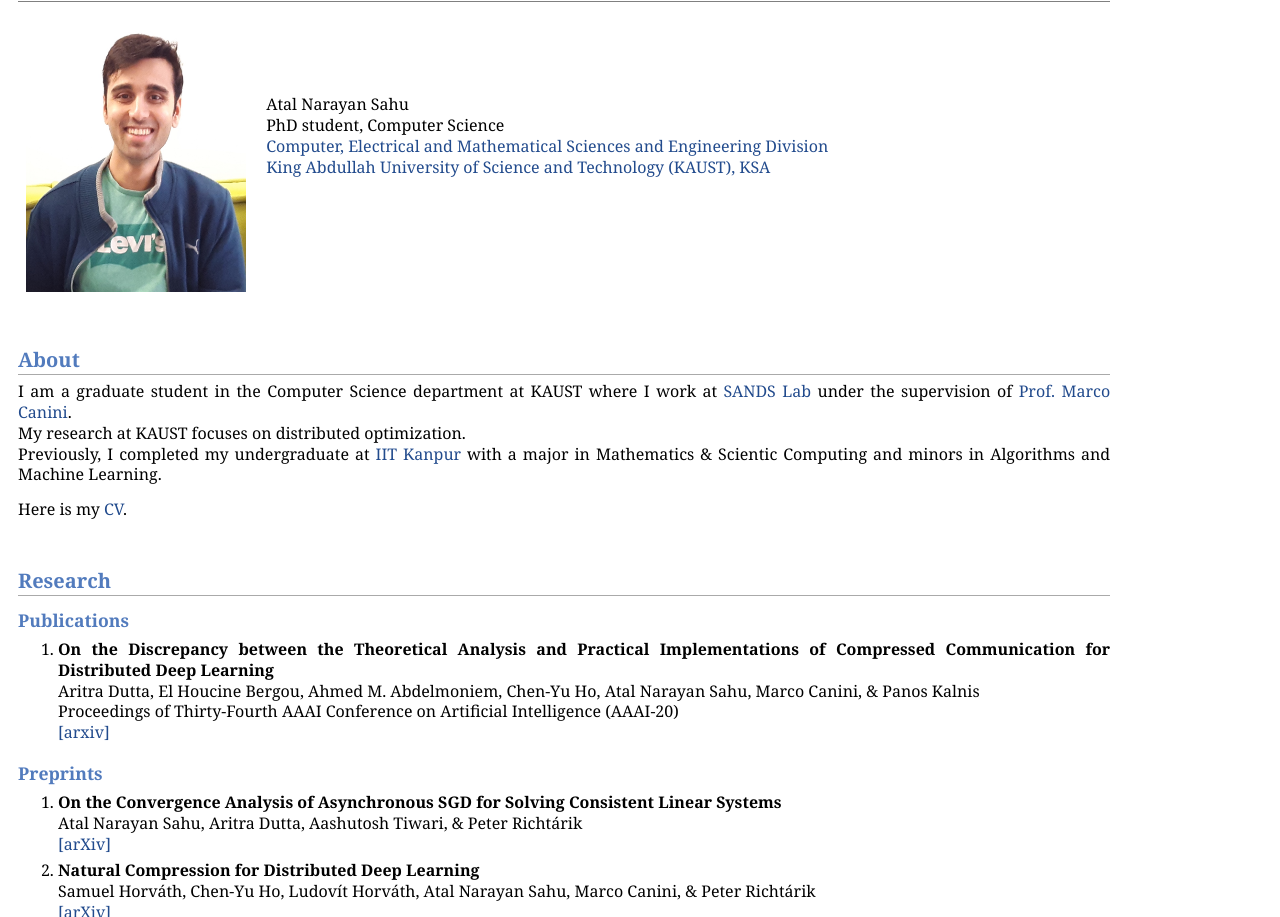
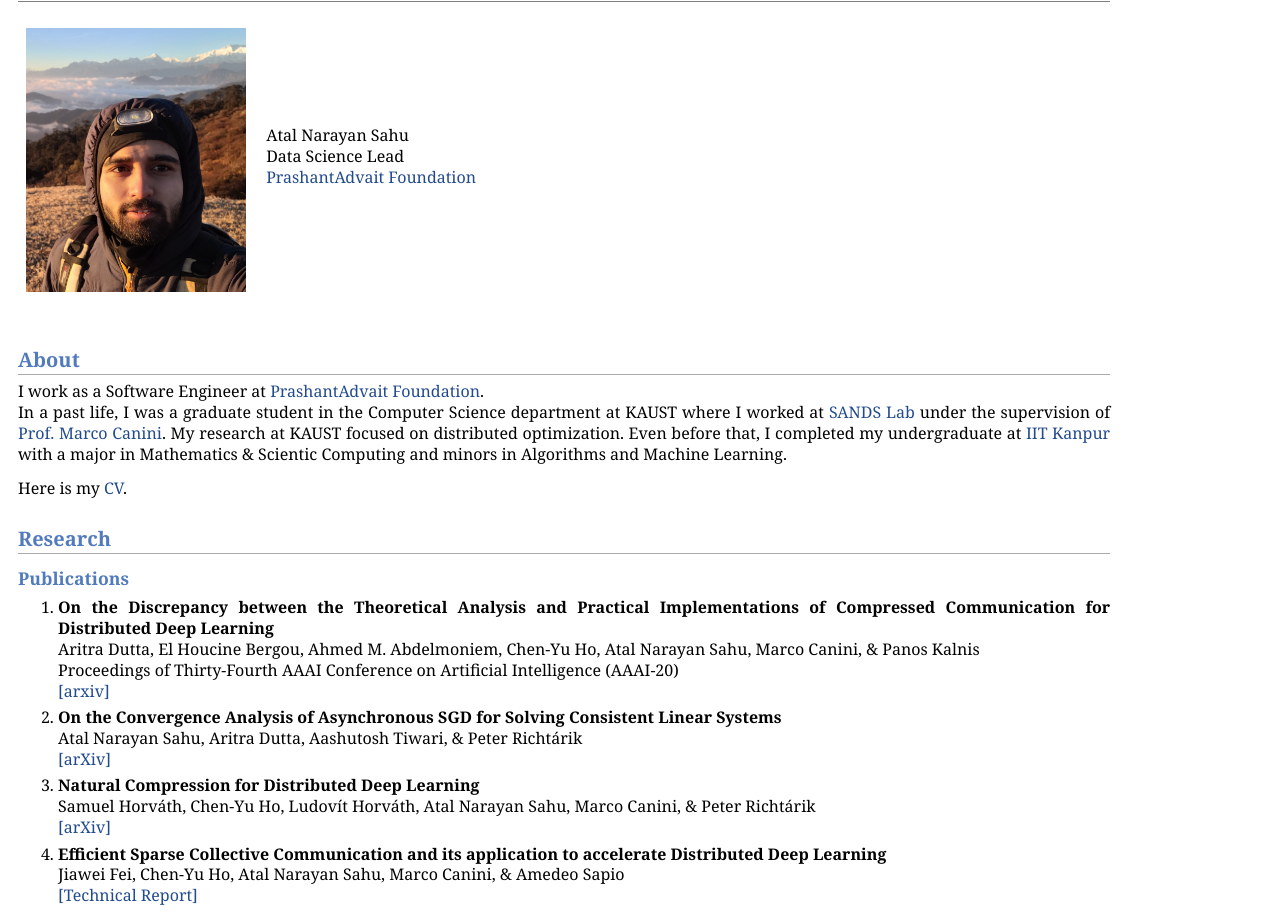
Before and after one commit to atalnarayan/atalnarayan.github.io, a plain HTML site: page index.html in a window 1280 px wide. Shown: the part 48-965 px from the top of the page. Drawn offline with Linux system fonts and the light colour scheme; files that its build step writes are made by us from their sources.

Commit message:
modified image and description

```diff
--- a/index.html
+++ b/index.html
@@ -17,20 +17,18 @@
 <h1>Atal Narayan Sahu</h1>
 </div>
 <table class="imgtable"><tr><td>
-<img src="images/happy.jpg" alt="Atal Narayan Sahu" width="220px" height="264px" />&nbsp;</td>
+<img src="images/sandakphu.jpg" alt="Atal Narayan Sahu" width="220px" height="264px" />&nbsp;</td>
 <td align="left"><p>Atal Narayan Sahu<br />
-PhD student, Computer Science<br />
-<a href="https://cemse.kaust.edu.sa/">Computer, Electrical and Mathematical Sciences and Engineering Division</a><br />
-<a href="https://www.kaust.edu.sa/en">King Abdullah University of Science and Technology (KAUST), KSA</a><br /><br /><br />
+Data Science Lead<br />
+<a href="https://acharyaprashant.org/">PrashantAdvait Foundation</a><br />
 
 </td></tr></table>
 <p><br /></p>
 <h2>About</h2>
-<p>I am a graduate student in the Computer Science department at KAUST where I work at <a href="https://sands.kaust.edu.sa/">SANDS Lab</a> under the supervision of <a href="https://mcanini.github.io/">Prof. Marco Canini</a>.
-	<br /> My research at KAUST focuses on distributed optimization.
-	<br /> Previously, I completed my undergraduate at <a href="https://www.iitk.ac.in/">IIT Kanpur</a> with a major in Mathematics & Scientic Computing and minors in Algorithms and Machine Learning. </p>
-	Here is my <a href="https://drive.google.com/file/d/1UFWGENuehbMmQ9LsRu7uRYn_3OogGHIq/view?usp=sharing">CV</a>.
-<p><br /></p>
+<p>I work as a Software Engineer at <a href="https://acharyaprashant.org/">PrashantAdvait Foundation</a>.
+	<br /> In a past life, I was a graduate student in the Computer Science department at KAUST where I worked at <a href="https://sands.kaust.edu.sa/">SANDS Lab</a> under the supervision of <a href="https://mcanini.github.io/">Prof. Marco Canini</a>. My research at KAUST focused on distributed optimization.
+	Even before that, I completed my undergraduate at <a href="https://www.iitk.ac.in/">IIT Kanpur</a> with a major in Mathematics & Scientic Computing and minors in Algorithms and Machine Learning. </p>
+	Here is my <a href="https://drive.google.com/file/d/1eHO_3YASfkBOtLx1IsAcHIARP7UREiXI/view?usp=sharing">CV</a>.
 <h2> Research</h2>
 <h3>Publications</h3>
 <ol>
@@ -39,9 +37,6 @@ PhD student, Computer Science<br />
 Proceedings of Thirty-Fourth AAAI Conference on Artificial Intelligence (AAAI-20)<br />
 <a href="https://arxiv.org/abs/1911.08250">[arxiv]</a></p>
 </li>
-</ol>
-<h3>Preprints</h3>
-<ol>
 <li><p><b>On the Convergence Analysis of Asynchronous SGD for Solving Consistent Linear Systems</b><br />
 	Atal Narayan Sahu, Aritra Dutta, Aashutosh Tiwari, & Peter Richtárik<br />
 <a href="https://arxiv.org/abs/2004.02163">[arXiv]</a></p>
@@ -56,7 +51,7 @@ Proceedings of Thirty-Fourth AAAI Conference on Artificial Intelligence (AAAI-20
 </li>
 </ol>
 <h2>Contact</h2>
-<b>Email:</b> atalnsahu[at]gmail[dot]com; atal.sahu[at]kaust[dot]edu[dot]sa
+<b>Email:</b> atalnsahu[at]gmail[dot]com; atal.narayan[at]advait[dot]org[dot]in
 <div id="footer">
 <div id="footer-text">
 Page generated by <a href="http://jemdoc.jaboc.net/">jemdoc</a>.
```
Also changed, not shown: images/sandakphu.jpg (added).
